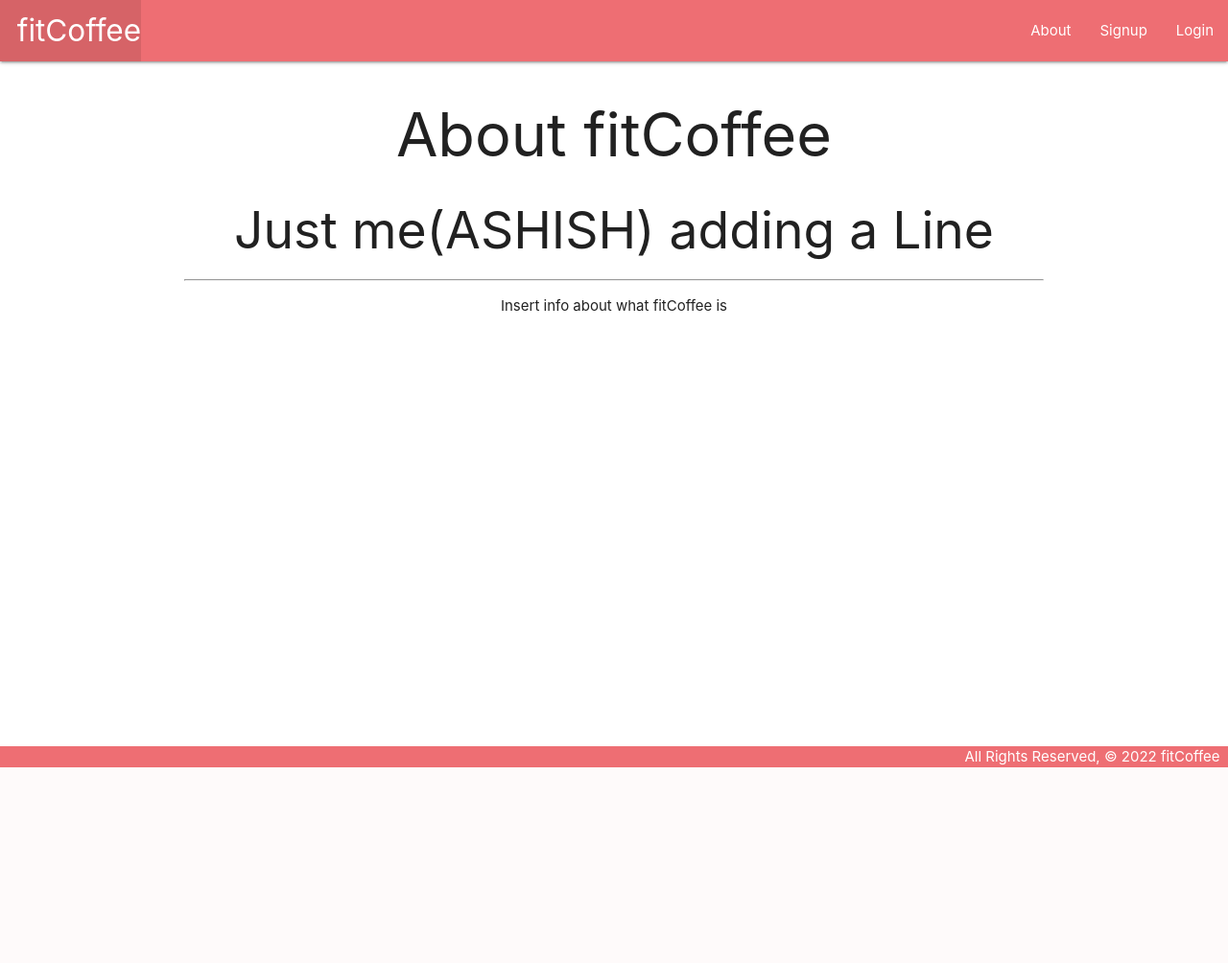
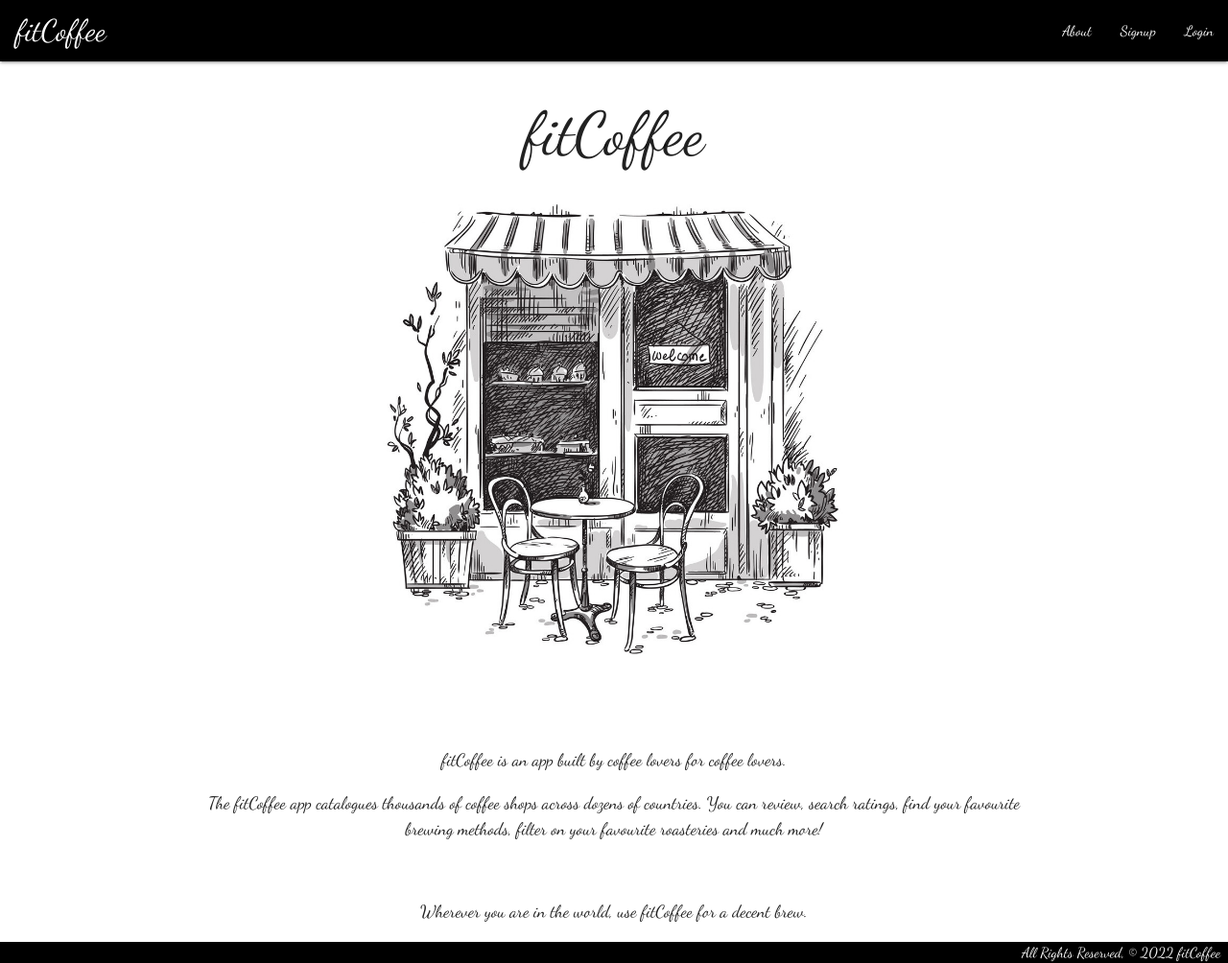
Before and after one commit to ellieeadington/sei66-project03, a Django app: page /about/ in a window 1280 px wide. Shown: the whole page at 96% size. Before the commit the page ends 800 px from the top, so only its background shows below. Run offline with Django 4.2, Linux system fonts and the light colour scheme.

Commit message:
css for about page

```diff
--- a/main_app/static/css/style.css
+++ b/main_app/static/css/style.css
@@ -3,6 +3,7 @@ body {
     min-height: 100vh;
     flex-direction: column;
     text-align: center;
+    font-family: 'Dancing Script', cursive;
   }
 
   main {
@@ -13,7 +14,7 @@ body {
     width: 90%;
     height: 220px;
     margin: 20px auto;
-    border: 1px solid black;
+    border: none;
   }
 
   .home-bio {
@@ -127,8 +128,17 @@ aside {
   footer.page-footer {
     padding-top: 0;
     text-align: right;
+    background-color: black;
   }
 
   .grid {
     width: 200px;
   }
+
+nav {
+  background-color: black;
+}
+
+.about {
+  font-size: large;
+}
--- a/main_app/templates/about.html
+++ b/main_app/templates/about.html
@@ -1,7 +1,10 @@
 {% extends 'base.html'%}
 {% block content %}
-<h1>About fitCoffee</h1>
-<h2> Just me(ASHISH) adding a Line</h2>
-<hr />
-<p>Insert info about what fitCoffee is</p>
+<h1>fitCoffee</h1>
+<img src="../static/uploads/about (1).jpg" width="500px" />
+<h2></h2>
+<br>
+<p class="about">fitCoffee is an app built by coffee lovers for coffee lovers.</p>
+<p class="about">The fitCoffee app catalogues thousands of coffee shops across dozens of countries. You can review, search ratings, find your favourite brewing methods, filter on your favourite roasteries and much more!</p><br>
+<p class="about">Wherever you are in the world, use fitCoffee for a decent brew.</p>
 {% endblock%}
--- a/main_app/templates/base.html
+++ b/main_app/templates/base.html
@@ -9,6 +9,9 @@
   <link rel="stylesheet" href="https://cdnjs.cloudflare.com/ajax/libs/materialize/1.0.0/css/materialize.min.css">
   <link rel="stylesheet" type="text/css" href="{% static 'css/style.css' %}">
   <script src="https://cdnjs.cloudflare.com/ajax/libs/materialize/1.0.0/js/materialize.min.js"></script>
+  <link rel="preconnect" href="https://fonts.googleapis.com">
+<link rel="preconnect" href="https://fonts.gstatic.com" crossorigin>
+<link href="https://fonts.googleapis.com/css2?family=Dancing+Script&display=swap" rel="stylesheet">
 </head>
 <body>
   <header class="navbar-fixed">
@@ -16,7 +19,7 @@
       <div class="nav-wrapper">
 
         <ul>
-          <li><a href="{% url 'home' %}" class="left brand-logo">&nbsp;&nbsp;fitCoffee</a></li>
+          <li><a href="{% url 'about' %}" class="left brand-logo">&nbsp;&nbsp;fitCoffee</a></li>
         </ul>
 
         <ul class="right">
--- a/main_app/templates/cafes/detail.html
+++ b/main_app/templates/cafes/detail.html
@@ -43,7 +43,7 @@
         </tr>
     </thead>
     <tbody>
-        {% for review in cafe.review_set.all %}
+        {% for review in cafe.reviews_set.all %}
         <tr>
             <td>{{ review.datetime }}</td>
             <td>{{ review.get_stars_display }}</td>
--- a/main_app/templates/home.html
+++ b/main_app/templates/home.html
@@ -2,7 +2,9 @@
 
 {% block content %}
 
-<header class="hero">Hero</header>
+<header class="hero">
+    <img src="../static/uploads/Screenshot 2022-10-06 at 20.12.21.png" width="690px"/>
+</header>
 
 <div class="home-bio"> Insert text about the site</div>
 
--- a/main_app/templates/main_app/coffeebean_confirm_delete.html
+++ b/main_app/templates/main_app/coffeebean_confirm_delete.html
@@ -11,11 +11,8 @@
 <form action="" method="post">
     {% csrf_token %}
     <input type="submit" value="Yes - Delete" class="btn">
-<<<<<<< HEAD
     <a href="{% url 'coffee_bean_edit' object.id %}">Cancel</a>
-=======
     <a href="">Cancel</a>
->>>>>>> 40b5386b1a3497f60b4385bdebf371255e98e84e
 </form>
 
 
--- a/main_app/templates/users/profile/update/brewing_methods.html
+++ b/main_app/templates/users/profile/update/brewing_methods.html
@@ -4,7 +4,7 @@
 <h1>Brewing Methods at {{ cafe.cafe_name }}</h1>
 
 <div>
-    <form method="post" action="{% url 'add_brewing_method' cafe.id %}">
+    <form method="post" action="{% url 'add_brewing_method' cafe.id %}" enctype="multipart/form-data">
       {% csrf_token %}
       {{ brewing_method_form.as_p }}
       <input type="submit" value="Add Brewing Method" class="btn" />
@@ -27,6 +27,7 @@
           <td>{{ brewing_method.get_method_name_display }}</td>
           <td>{{ brewing_method.method_bio }}</td>
           <td>{% load static %} {{ brewing_method.method_image}}
+            <img src="{% static 'uploads/'%}{{ brewing_method.method_image }}" alt="My image" height="100">
             <img width="150px" height="150px" src={% static brewingmethod.method_image|cut:'main_app/static/' %} />
         </td>
         </tr>
--- a/main_app/templates/users/profile/update/events.html
+++ b/main_app/templates/users/profile/update/events.html
@@ -62,7 +62,6 @@
         twelveHour: false
     })
 
-
     let selectEl = document.getElementById('id_event_type')
     M.FormSelect.init(selectEl);
   </script>
```
Also changed, not shown: main_app/static/uploads/Screenshot 2022-10-06 at 20.12.21.png (added), main_app/static/uploads/about (1).jpg (added).
